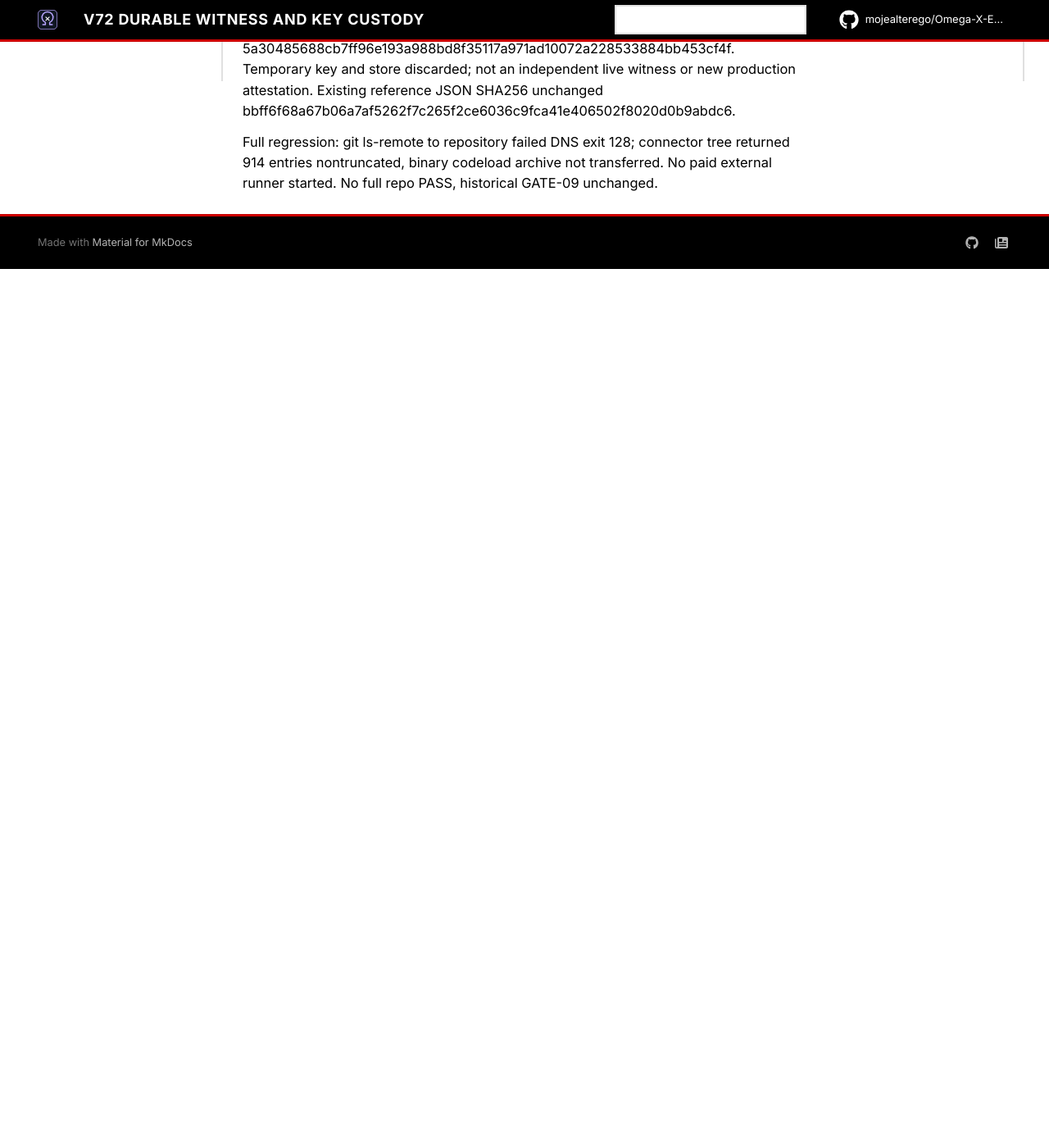
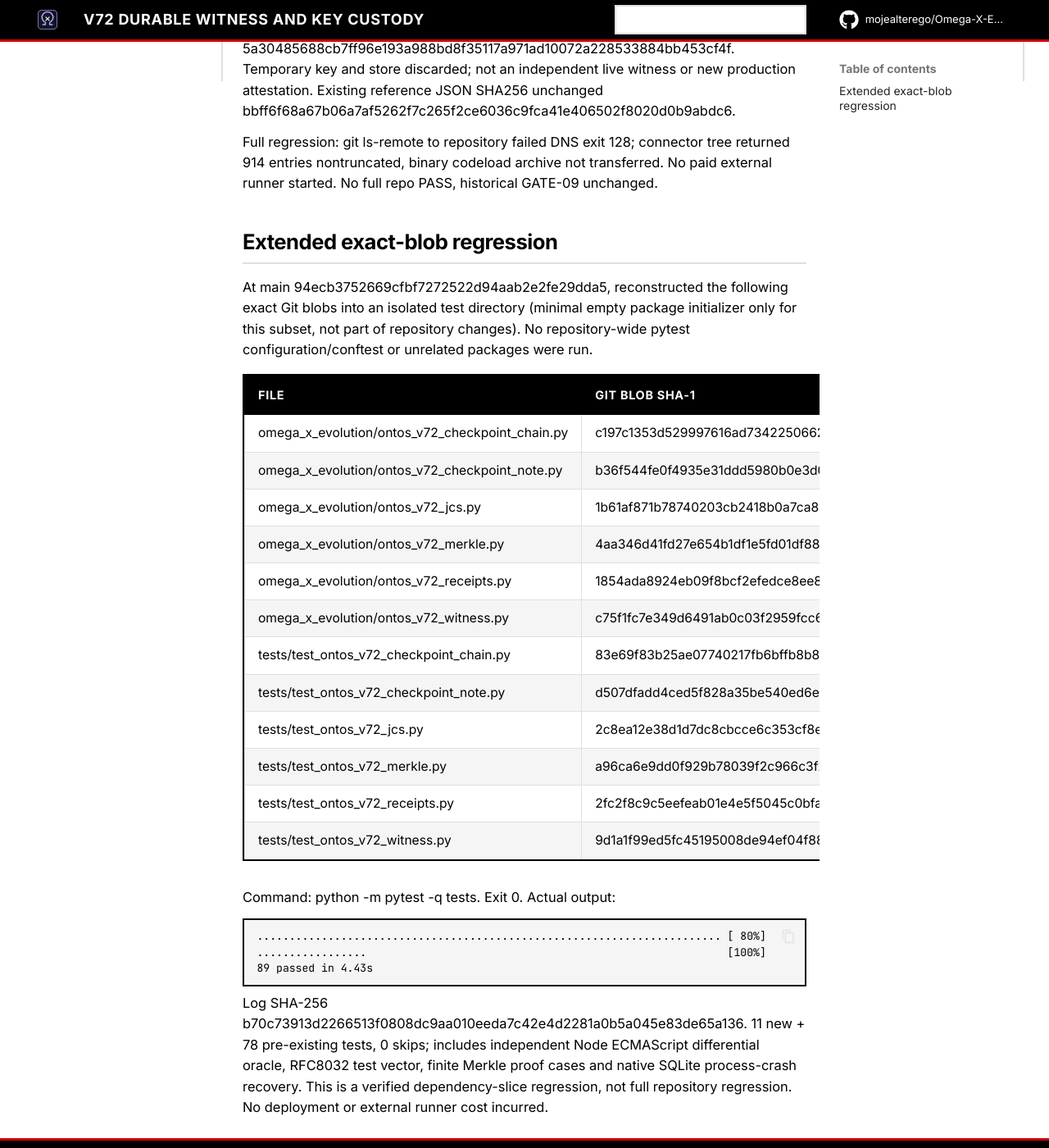
Before and after one commit to mojealterego/Omega-X-Evolution-, an MkDocs documentation site: the page built from docs/omega/ONTOS_V72_WITNESS_20261124.md, in a window 1280 px wide and 1400 px high, scrolled down 1617 px. Shown: the whole window at 82% size. Built offline with MkDocs 1.6.1 and Material for MkDocs 9.7.7, drawn with Linux system fonts in a browser that asks for light colours; comment, search, counter and statistics services are not loaded; before the commit the page ends 1945 px from its top, so only the background shows below that.

Commit message:
docs(ontos): record exact-blob v72 witness dependency regression

````diff
--- a/docs/omega/ONTOS_V72_WITNESS_20261124.md
+++ b/docs/omega/ONTOS_V72_WITNESS_20261124.md
@@ -12,3 +12,32 @@ Fault schedule: kill before commit exit 91, kill after committed advance before
 Actual v74 integration probe: read existing signed reference checkpoint from Git blob 13f1bf93f3209291b71142fa0699923badbf168b, pin its log key, verify signed note tree size 1802 root ee2167b0df32c77b6cb21654bae59833f7981e81dc07b813e40eccc813b5c2ac, provision a fresh encrypted witness key in TemporaryDirectory, initialize with that trusted note, reload key and store, verify fresh challenge-bound receipt revision 0. Log SHA256 5a30485688cb7ff96e193a988bd8f35117a971ad10072a228533884bb453cf4f. Temporary key and store discarded; not an independent live witness or new production attestation. Existing reference JSON SHA256 unchanged bbff6f68a67b06a7af5262f7c265f2ce6036c9fca41e406502f8020d0b9abdc6.
 
 Full regression: git ls-remote to repository failed DNS exit 128; connector tree returned 914 entries nontruncated, binary codeload archive not transferred. No paid external runner started. No full repo PASS, historical GATE-09 unchanged.
+
+## Extended exact-blob regression
+
+At main 94ecb3752669cfbf7272522d94aab2e2fe29dda5, reconstructed the following exact Git blobs into an isolated test directory (minimal empty package initializer only for this subset, not part of repository changes). No repository-wide pytest configuration/conftest or unrelated packages were run.
+
+| File | Git blob SHA-1 |
+|---|---|
+| omega_x_evolution/ontos_v72_checkpoint_chain.py | c197c1353d529997616ad73422506629935d0133 |
+| omega_x_evolution/ontos_v72_checkpoint_note.py | b36f544fe0f4935e31ddd5980b0e3d0fa227c788 |
+| omega_x_evolution/ontos_v72_jcs.py | 1b61af871b78740203cb2418b0a7ca8d1bd06884 |
+| omega_x_evolution/ontos_v72_merkle.py | 4aa346d41fd27e654b1df1e5fd01df88d269407f |
+| omega_x_evolution/ontos_v72_receipts.py | 1854ada8924eb09f8bcf2efedce8ee852677df90 |
+| omega_x_evolution/ontos_v72_witness.py | c75f1fc7e349d6491ab0c03f2959fcc6219499e7 |
+| tests/test_ontos_v72_checkpoint_chain.py | 83e69f83b25ae07740217fb6bffb8b8c969ba5f3 |
+| tests/test_ontos_v72_checkpoint_note.py | d507dfadd4ced5f828a35be540ed6ed75652cc64 |
+| tests/test_ontos_v72_jcs.py | 2c8ea12e38d1d7dc8cbcce6c353cf8ed777558c7 |
+| tests/test_ontos_v72_merkle.py | a96ca6e9dd0f929b78039f2c966c3f28ee0c747f |
+| tests/test_ontos_v72_receipts.py | 2fc2f8c9c5eefeab01e4e5f5045c0bfa3983aa85 |
+| tests/test_ontos_v72_witness.py | 9d1a1f99ed5fc45195008de94ef04f881d0e082e |
+
+Command: python -m pytest -q tests. Exit 0. Actual output:
+
+```
+........................................................................ [ 80%]
+.................                                                        [100%]
+89 passed in 4.43s
+```
+
+Log SHA-256 b70c73913d2266513f0808dc9aa010eeda7c42e4d2281a0b5a045e83de65a136. 11 new + 78 pre-existing tests, 0 skips; includes independent Node ECMAScript differential oracle, RFC8032 test vector, finite Merkle proof cases and native SQLite process-crash recovery. This is a verified dependency-slice regression, not full repository regression. No deployment or external runner cost incurred.
````
Also changed, not shown: docs/omega/MAINTAINER_ROADMAP.md (+3 -0 lines), docs/omega/ONTOS_OMEGA_INFINITY_ROADMAP.md (+3 -0 lines).
